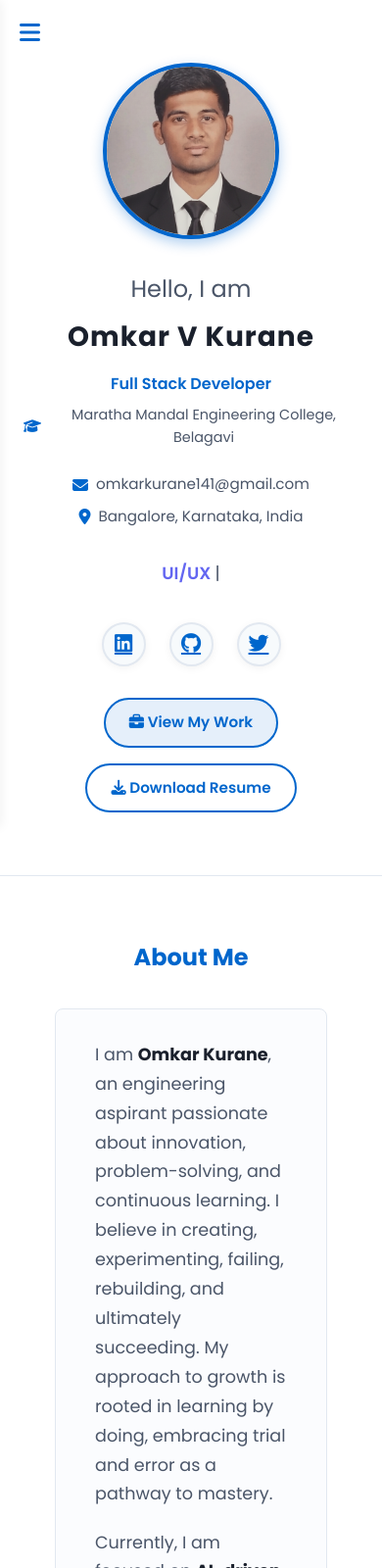
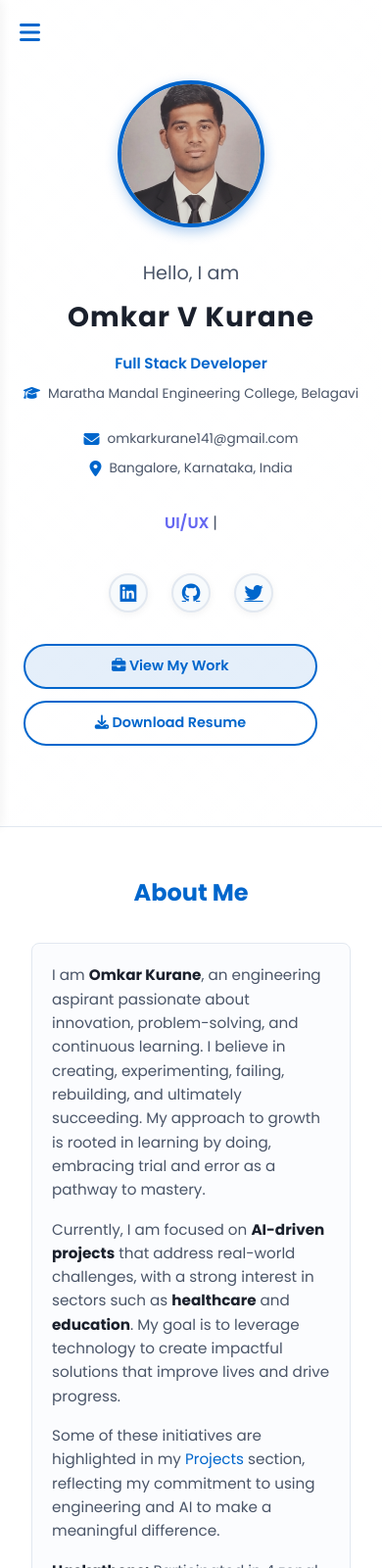
Before and after one commit to om-kar444/Portfilio, a website: page index.html in a window 390 px wide. Shown: the top 1600 px of the page at 98% size. Drawn offline with nearby package versions, Linux system fonts and the light colour scheme.

Commit message:
commited

```diff
--- a/style.css
+++ b/style.css
@@ -917,10 +917,20 @@ footer {
     .achievements-grid,
     .activities-container {
         grid-template-columns: 1fr;
+        gap: 1rem;
     }
 
     .projects-grid {
         grid-template-columns: 1fr;
+        gap: 1.5rem;
+    }
+
+    .project-info {
+        padding: 1.5rem;
+    }
+
+    .project-details li {
+        font-size: 0.95rem;
     }
 
     .experience-card {
@@ -936,11 +946,55 @@ footer {
         padding: 0.7rem 1.5rem;
         font-size: 0.95rem;
     }
+
+    .hero-buttons {
+        flex-direction: column;
+        width: 100%;
+        gap: 0.75rem;
+    }
+
+    .hero-buttons .btn {
+        width: 100%;
+        max-width: 300px;
+    }
+
+    .about-container {
+        padding: 0 1rem;
+    }
+
+    .about-box {
+        padding: 1.5rem;
+    }
+
+    .about-box p {
+        font-size: 1rem;
+        line-height: 1.6;
+    }
 }
 
 @media (max-width: 480px) {
+    section {
+        padding: 3rem 1rem;
+    }
+
     .hero-name {
         font-size: 1.75rem;
+    }
+
+    .hero-greeting {
+        font-size: 1.2rem;
+    }
+
+    .hero-subtitle {
+        font-size: 0.95rem;
+    }
+
+    .college-name {
+        font-size: 0.85rem;
+    }
+
+    .hero-contact-info {
+        font-size: 0.85rem;
     }
 
     .hero-content h1 {
@@ -948,7 +1002,7 @@ footer {
     }
 
     .hero-tagline {
-        font-size: 1.1rem;
+        font-size: 1rem;
     }
 
     .section-title {
@@ -957,6 +1011,57 @@ footer {
 
     .sidebar {
         width: 100%;
+    }
+
+    .profile-image {
+        width: 150px;
+        height: 150px;
+    }
+
+    .hero-social-links a {
+        width: 40px;
+        height: 40px;
+        font-size: 1.2rem;
+    }
+
+    .btn {
+        padding: 0.6rem 1.2rem;
+        font-size: 0.9rem;
+    }
+
+    .about-box {
+        padding: 1.25rem;
+    }
+
+    .about-box p {
+        font-size: 0.95rem;
+        margin-bottom: 1rem;
+    }
+
+    .project-info h3 {
+        font-size: 1.2rem;
+    }
+
+    .project-details li {
+        font-size: 0.9rem;
+        line-height: 1.6;
+    }
+
+    .tech-stack span {
+        font-size: 0.75rem;
+        padding: 4px 10px;
+    }
+
+    .achievement-card {
+        padding: 1.25rem;
+    }
+
+    .achievement-card h3 {
+        font-size: 0.95rem;
+    }
+
+    .achievement-card p {
+        font-size: 0.85rem;
     }
 }
 
```
